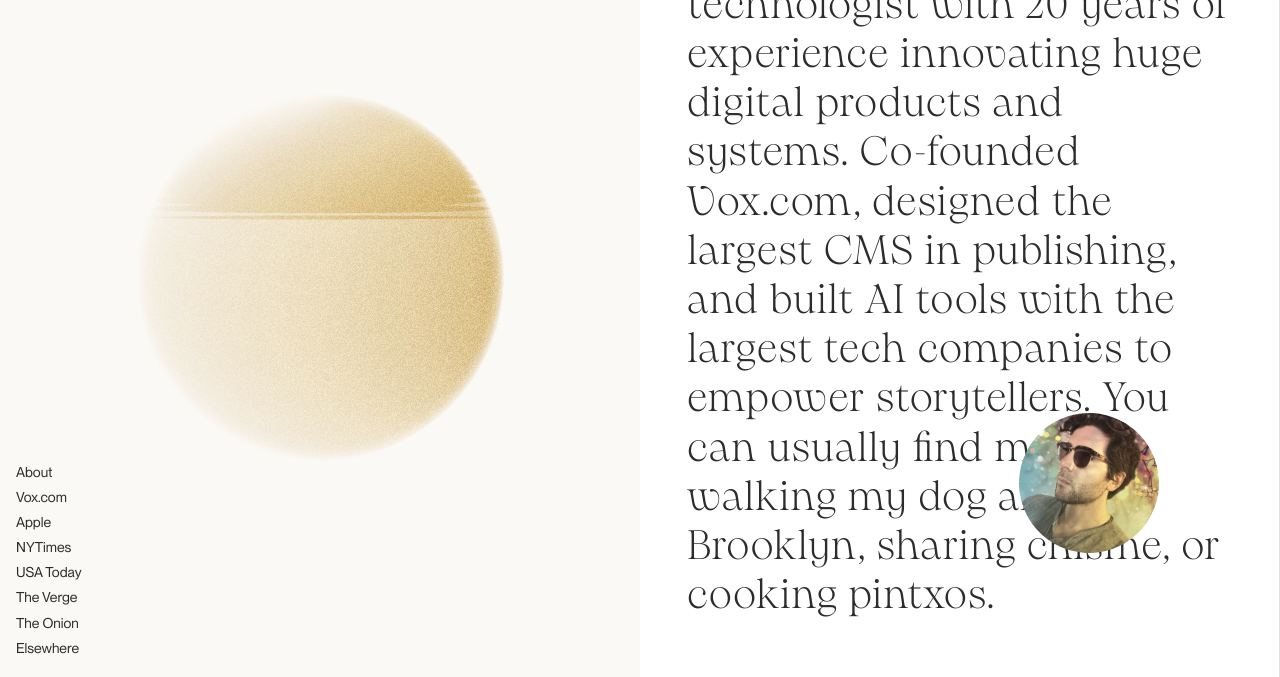
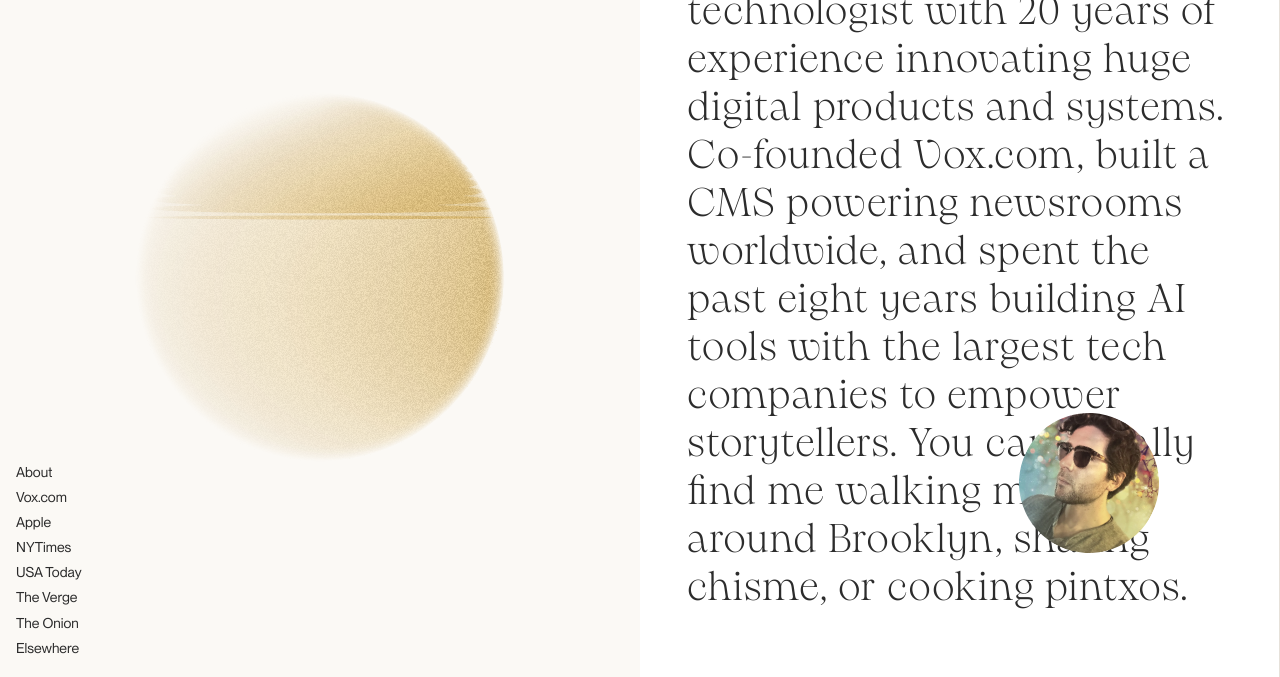
Before and after one commit to yurivictor/yurivictor-website-source, a website: page src/index.html in a window 1280 px wide. Shown: the part 123-800 px from the top of the page. Drawn offline with nearby package versions, Linux system fonts and the light colour scheme; animation ran at ten frames a second.

Commit message:
Tweaking intro

```diff
--- a/src/index.html
+++ b/src/index.html
@@ -47,7 +47,7 @@
                 </picture>
             </div>
             <div id="about" class="header__about">
-                <h1><strong>Making things.</strong> Creative technologist with 20 years of experience innovating huge digital products and systems. Co-founded Vox.com, designed the largest CMS in publishing, and built AI tools with the largest tech companies to empower storytellers. You can usually find me walking my dog around Brooklyn, sharing chisme, or cooking pintxos.</h1>
+                <h1><strong>Making things.</strong> Creative technologist with 20 years of experience innovating huge digital products and systems. Co-founded Vox.com, built a CMS powering newsrooms worldwide, and spent the past eight years building AI tools with the largest tech companies to empower storytellers. You can usually find me walking my dog around Brooklyn, sharing chisme, or cooking pintxos.</h1>
             </div>
         </header>
         <section id="vox" class="portfolio vox">
```
